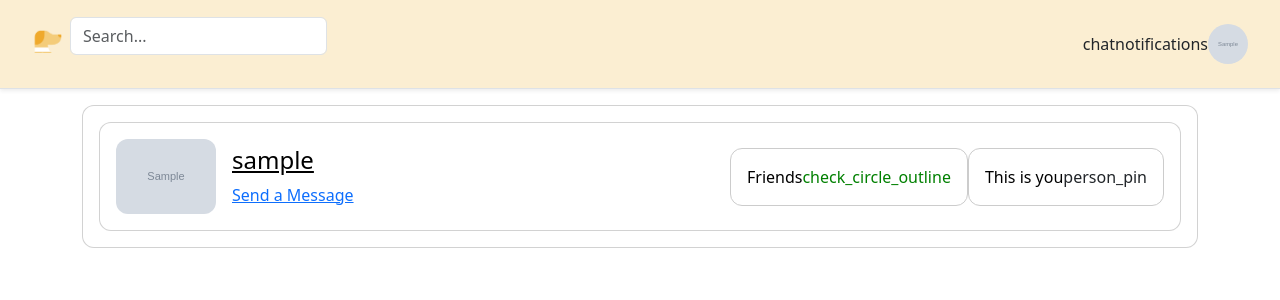
After one commit to Runaway-Boys/Dogstagram, a Django app: page /friend/list/1/ in a window 1280 px wide. The commit adds this page. Shown: the top 300 px of the page. Run offline with Django 4.2, Linux system fonts and the light colour scheme; a user stored in the database is signed in; tables that the repository leaves empty hold one stand-in row (values such as "Sample post"); grey boxes marked "Sample" are stand-in pictures; style sheets or scripts are compiled from the project's sources; some libraries are stand-ins or nearby versions.

Commit message:
friend list working

```diff
--- a/friend/urls.py
+++ b/friend/urls.py
@@ -7,11 +7,13 @@ from friend.views import  (
     remove_friend,
     decline_friend_request,
     cancel_friend_request,
+    friends_list_view,
 )
 
 app_name = "friend"
 
 urlpatterns = [
+    path('list/<user_id>/', friends_list_view, name='list'),
     path('friend_remove/', remove_friend, name='remove-friend'),
     path('friend_request/' ,send_friend_request,name = "friend-request"),
     path('friend_request_cancel/', cancel_friend_request, name='friend-request-cancel'),
--- a/friend/views.py
+++ b/friend/views.py
@@ -160,3 +160,34 @@ def cancel_friend_request(request, *args, **kwargs):
 		# should never happen
 		payload['response'] = "You must be authenticated to cancel a friend request."
 	return HttpResponse(json.dumps(payload), content_type="application/json")
+
+
+def friends_list_view(request, *args, **kwargs):
+	context = {}
+	user = request.user
+	if user.is_authenticated:
+		user_id = kwargs.get("user_id")
+		if user_id:
+			try:
+				this_user = DogAccount.objects.get(pk=user_id)
+				context['this_user'] = this_user
+			except DogAccount.DoesNotExist:
+				return HttpResponse("That user does not exist.")
+			try:
+				friend_list = FriendList.objects.get(user=this_user)
+			except FriendList.DoesNotExist:
+				return HttpResponse(f"Could not find a friends list for {this_user.username}")
+
+			# Must be friends to view a friends list
+			if user != this_user:
+				if not user in friend_list.friends.all():
+					return HttpResponse("You must be friends to view their friends list.")
+			friends = [] # [(friend1, True), (friend2, False), ...]
+			# get the authenticated users friend list
+			auth_user_friend_list = FriendList.objects.get(user=user)
+			for friend in friend_list.friends.all():
+				friends.append((friend, auth_user_friend_list.is_mutual_friend(friend)))
+			context['friends'] = friends
+	else:
+		return HttpResponse("You must be friends to view their friends list.")
+	return render(request, "friend/friend_list.html", context)
--- a/templates/accounts/account.html
+++ b/templates/accounts/account.html
@@ -147,10 +147,10 @@
 					</div>
 				{% endif %}
 
-				<!-- TODO -->
+
 				<!-- Friend list link -->
 		  		<div class="d-flex flex-column pt-4">
-					<a href="#">
+					<a href="{% url 'friend:list' user_id=id%}">
 						<div class="d-flex flex-row align-items-center justify-content-center icon-container">
 							<span class="material-icons mr-2 friends-icon">contact_page</span><span class="friend-text">Friends ({{friends|length}})</span>
 						</div>
--- /dev/null
+++ b/templates/friend/friend_list.html
@@ -0,0 +1,116 @@
+{% extends 'index.html' %}
+{% load static %}
+
+{% block content %}
+
+<style type="text/css">
+	.profile-image{
+		max-height: 100px;
+		max-width: 100px;
+	}
+	.profile-image{
+		border-radius: 12px;
+	}
+	.card{
+		border-radius: 12px;
+	}
+	.friends-text{
+		color: #000;
+		font-weight: 500;
+	}
+	.friends-text-container{
+		border: 1px solid #cccccc;
+		border-radius: 12px;
+	}
+	.friends-btn:hover {
+		background-color: #bfbfbf;
+		border-color: #bfbfbf;
+	}
+	.dropdown-toggle::after {
+		content: none;
+	}
+	.profile-link{
+		color: #000;
+	}
+	.checkmark-icon{
+		color: green;
+	}
+	.cancel-icon{
+		color: red;
+	}
+
+</style>
+
+<div class="container">
+	<div class="card p-2">
+
+		{% if friends %}
+		<div class="d-flex flex-row flex-wrap">
+		{% for friend in friends %}
+		<div class="card flex-row flex-grow-1 p-2 mx-2 my-2 align-items-center">
+			<a class="profile-link" href="{% url 'accounts:view' user_id=friend.0.pk %}">
+				<div class="card-image m-2">
+					<img class="img-fluid profile-image" src="{{friend.0.profile_image.url}}" alt="">
+				</div>
+			</a>
+
+			<div class="card-center px-2">
+				<a class="profile-link" href="{% url 'accounts:view' user_id=friend.0.pk %}">
+					<h4 class="card-title">{{friend.0.username|truncatechars:50}}</h4>
+				</a>
+				{% if friend.1 %}
+				<a href="#" onclick="createOrReturnPrivateChat('{{friend.0.id}}')">Send a Message</a>
+				{% endif %}
+
+			</div>
+
+			<div class="d-flex flex-row card-right flex-grow-1 justify-content-end mx-2">
+				{% if friend.1 %}
+					<div class="d-flex flex-row friends-text-container p-3">
+						<p class="friends-text m-auto">
+							Friends
+						</p>
+						<span class="material-icons checkmark-icon m-auto pl-2">
+						check_circle_outline
+						</span>
+					</div>
+				{% else %}
+					{% if friend.0 !=  request.user %}
+						<div class="d-flex flex-row friends-text-container p-3">
+							<p class="friends-text m-auto">
+								Not Friends
+							</p>
+							<span class="material-icons cancel-icon m-auto pl-2">cancel</span>
+						</div>
+					{% endif %}
+				{% endif %}
+				{% if friend.0 == request.user %}
+					<div class="d-flex flex-row friends-text-container p-3">
+						<p class="friends-text m-auto">
+							This is you
+						</p>
+						<span class="material-icons m-auto pl-2">
+						person_pin
+						</span>
+					</div>
+				{% endif %}
+			</div>
+		</div>
+		{% if forloop.counter|divisibleby:2 %}
+		</div><div class="d-flex flex-row flex-wrap">
+		{% endif %}
+
+		{% endfor %}
+
+		{% else %} <!-- If no friends -->
+		<div class="d-flex flex-row flex-grow-1 justify-content-center align-items-center p-4">
+			<p>No friends :(</p>
+		</div>
+		{% endif %}
+		</div>
+	</div>
+
+</div>
+
+
+{% endblock content %}
```
Also changed, not shown: accounts/views.py (+11 -3 lines).
